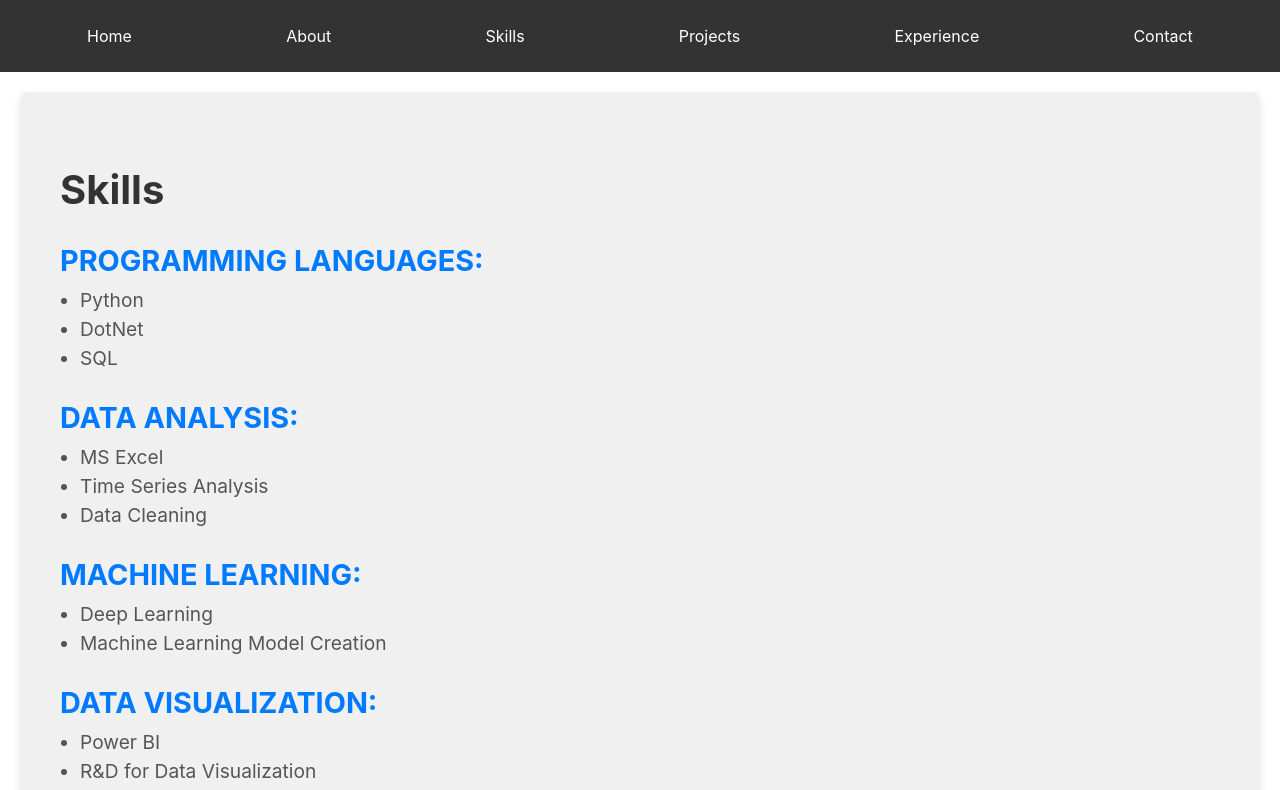
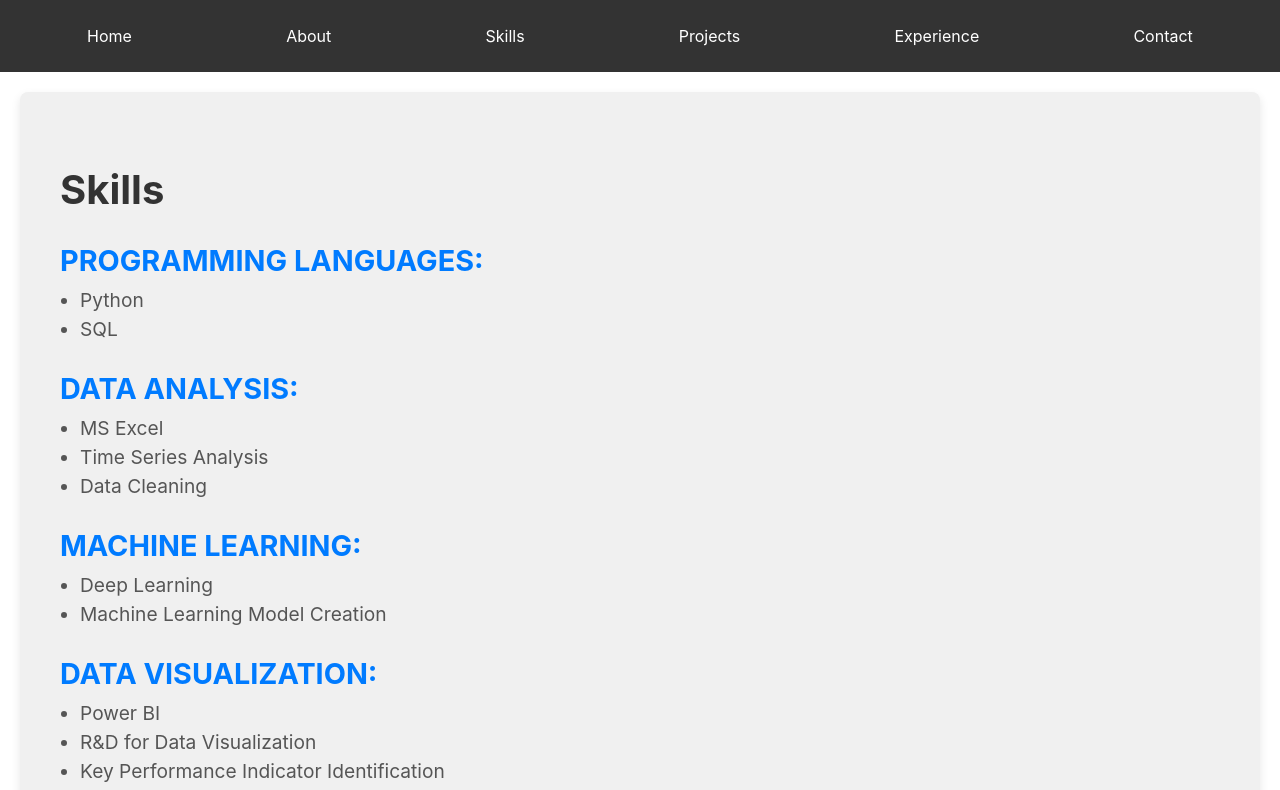
Before and after one commit to satyaphani2404/my-portfolio, a React (Create React App) app: page /skills in a window 1280 px wide. Shown: the top 790 px of the page. Built offline with nearby package versions, Linux system fonts and the light colour scheme.

Commit message:
Skills update

```diff
--- a/src/components/Skills.js
+++ b/src/components/Skills.js
@@ -9,7 +9,6 @@ function Skills() {
         <h3>Programming Languages:</h3>
         <ul>
           <li>Python</li>
-          <li>DotNet</li>
           <li>SQL</li>
         </ul>
       </div>
```
